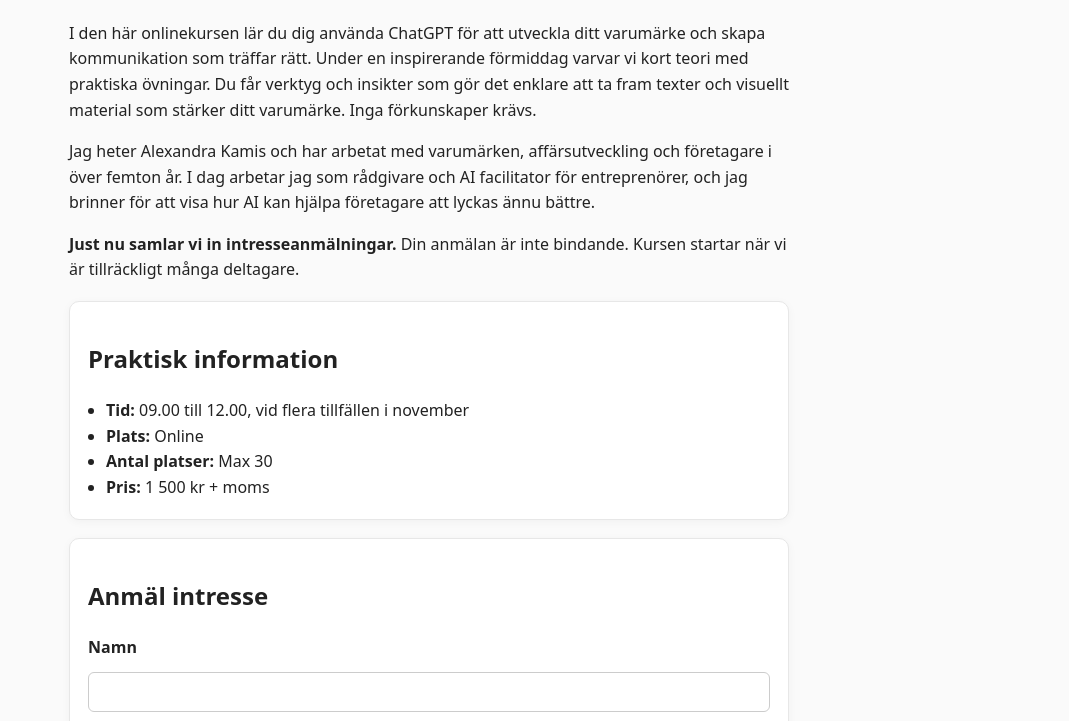
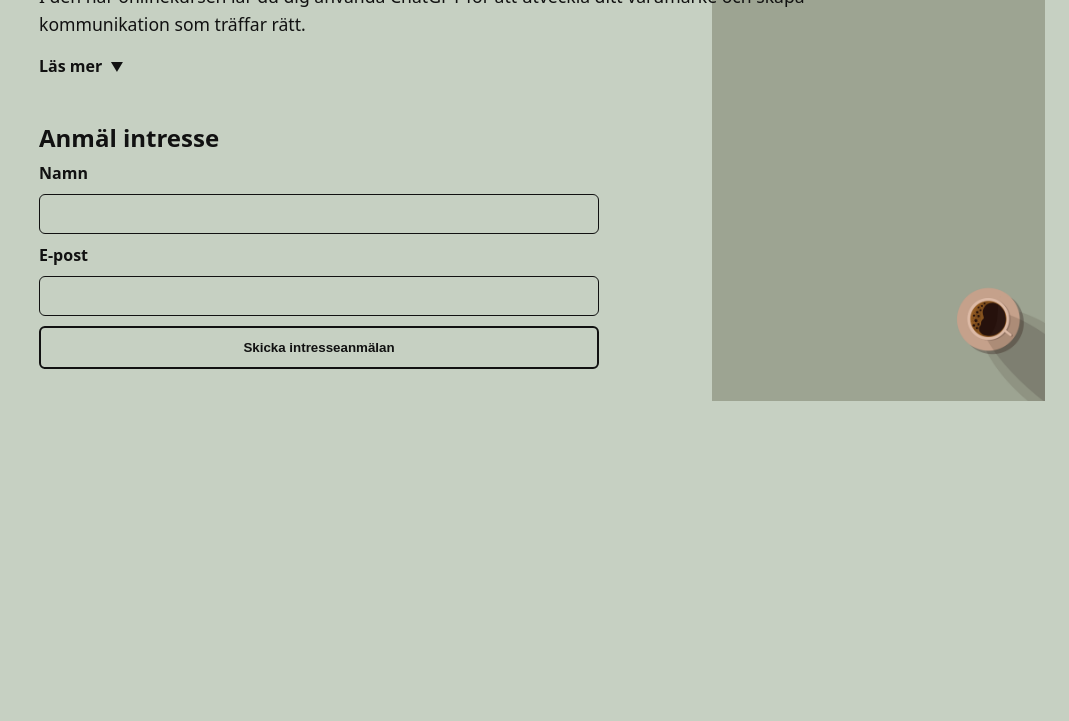
Before and after one commit to alexkamis/kamis-ai-website, a plain HTML site: page kurs/index.html in a window 1280 px wide. Shown: the part 193-914 px from the top of the page, without its empty margins (211-1280 px from the left). After the commit the page ends 800 px from the top, so only its background shows below. Drawn offline with Linux system fonts and the light colour scheme.

Commit message:
Kurstext med Läs mer, svart text och bakgrundsbild + Netlify-formulär

```diff
--- a/kurs/index.html
+++ b/kurs/index.html
@@ -4,7 +4,7 @@
   <meta charset="UTF-8" />
   <meta name="viewport" content="width=device-width, initial-scale=1" />
   <title>Bygg ditt varumärke med AI</title>
-  <meta name="description" content="Onlinekurs för företagare. Lär dig använda ChatGPT för att utveckla ditt varumärke och skapa kommunikation som fungerar. Intresseanmälan öppen." />
+  <meta name="description" content="Onlinekurs för företagare. Lär dig använda ChatGPT för att utveckla ditt varumärke och skapa träffsäker kommunikation. Intresseanmälan öppen." />
   <link rel="stylesheet" href="style.css" />
 </head>
 <body>
@@ -12,33 +12,36 @@
     <header>
       <h1>Bygg ditt varumärke med AI</h1>
       <p class="lead">
-        Att nå ut till sina kunder är en av de stora utmaningarna för företagare. Ett starkt varumärke kan göra skillnaden, och med AI har du i dag ett av de mest kraftfulla verktygen för att lyckas.
+        Att nå ut till sina kunder är en av de stora utmaningarna för företagare. Ett starkt varumärke kan göra skillnaden, och med AI har du i dag ett av de mest kraftfulla verktygen för att lyckas. I den här onlinekursen lär du dig använda ChatGPT för att utveckla ditt varumärke och skapa kommunikation som träffar rätt.
       </p>
     </header>
 
-    <section>
+    <!-- Läs mer (expanderar resten av texten) -->
+    <details class="more">
+      <summary>Läs mer</summary>
+      <div class="more-content">
         <p>
-        I den här onlinekursen lär du dig använda ChatGPT för att utveckla ditt varumärke och skapa kommunikation som träffar rätt. Under en inspirerande förmiddag varvar vi kort teori med praktiska övningar. Du får verktyg och insikter som gör det enklare att ta fram texter och visuellt material som stärker ditt varumärke. Inga förkunskaper krävs.
+          Under en inspirerande förmiddag varvar vi kort teori med praktiska övningar. Du får verktyg och insikter som gör det enklare att ta fram texter och visuellt material som stärker ditt varumärke. Inga förkunskaper krävs.
         </p>
         <p>
-        Jag heter Alexandra Kamis och har arbetat med varumärken, affärsutveckling och företagare i över femton år. I dag arbetar jag som rådgivare och AI facilitator för entreprenörer, och jag brinner för att visa hur AI kan hjälpa företagare att lyckas ännu bättre.
+          Jag som leder kursen heter Alexandra Kamis och har arbetat med varumärken, affärsutveckling och företagare i över femton år. I dag arbetar jag som rådgivare och AI facilitator för entreprenörer, och jag brinner för att visa hur AI kan hjälpa företagare att lyckas ännu bättre.
         </p>
         <p>
-        <strong>Just nu samlar vi in intresseanmälningar.</strong> Din anmälan är inte bindande. Kursen startar när vi är tillräckligt många deltagare.
+          Just nu samlar vi in intresseanmälningar. Din anmälan är inte bindande. Kursen startar när vi är tillräckligt många deltagare.
         </p>
-    </section>
 
-    <section class="info card">
         <h2>Praktisk information</h2>
-      <ul>
-        <li><strong>Tid:</strong> 09.00 till 12.00, vid flera tillfällen i november</li>
-        <li><strong>Plats:</strong> Online</li>
-        <li><strong>Antal platser:</strong> Max 30</li>
-        <li><strong>Pris:</strong> 1 500 kr + moms</li>
-      </ul>
-    </section>
+        <p>
+          <strong>Tid:</strong> 09.00 till 12.00, vid flera tillfällen i november<br>
+          <strong>Plats:</strong> Online<br>
+          <strong>Antal platser:</strong> Max 30<br>
+          <strong>Pris:</strong> 1 500 kr + moms
+        </p>
+      </div>
+    </details>
 
-    <section class="card">
+    <!-- Intresseanmälan (Netlify Forms) -->
+    <section class="form-wrap">
       <h2>Anmäl intresse</h2>
       <form name="kursintresse" method="POST" action="/tack/" data-netlify="true" netlify-honeypot="bot-field">
         <input type="hidden" name="form-name" value="kursintresse" />
@@ -52,13 +55,9 @@
         <label for="email">E-post</label>
         <input id="email" name="email" type="email" autocomplete="email" required />
 
-        <button type="submit">Skicka intresseanmälan</button>
+        <button type="submit" class="ghost-btn">Skicka intresseanmälan</button>
       </form>
     </section>
-
-    <footer class="footer">
-      <p>Mer om mig och tjänster: <a href="https://kamis.works" target="_blank" rel="noopener">kamis.works</a></p>
-    </footer>
   </main>
 </body>
 </html>
--- a/kurs/style.css
+++ b/kurs/style.css
@@ -1,20 +1,66 @@
+/* Bas */
 :root{
-  --bg:#fafafa; --text:#222; --card:#fff; --border:#e7e7e7;
-  --brand:#5a3ea6; --brand-dark:#472f88;
+  --text:#111;
+  --bg:#c6d0c2;           /* fallback om bilden inte laddar */
+  --border:#111;
 }
-*{box-sizing:border-box} html,body{margin:0;padding:0}
-body{font-family:system-ui,-apple-system,Segoe UI,Roboto,Arial,sans-serif;background:var(--bg);color:var(--text);line-height:1.6}
-.container{max-width:760px;margin:48px auto;padding:0 20px}
-h1{color:var(--brand);margin:0 0 8px}
-.lead{font-size:1.075rem;margin:0 0 24px}
-.card{background:var(--card);border:1px solid var(--border);border-radius:10px;padding:18px;margin:18px 0;box-shadow:0 2px 10px rgba(0,0,0,.04)}
-.info ul{margin:0;padding-left:18px}
-form{display:grid;gap:12px}
+*{box-sizing:border-box}
+html,body{margin:0;padding:0}
+body{
+  font-family:system-ui,-apple-system,Segoe UI,Roboto,Arial,sans-serif;
+  color:var(--text);
+  background-color:var(--bg);
+  /* Bilden ligger i /images sett från denna css som ligger i /kurs */
+  background-image:url("../images/coffee-9379521.jpeg");
+  background-repeat:no-repeat;
+  background-position:right 24px bottom 24px;
+  background-size:clamp(160px, 26vw, 420px);
+}
+.container{max-width:820px;margin:56px auto;padding:0 20px}
+h1{margin:0 0 8px 0;font-size:clamp(28px,4vw,40px)}
+h2{margin:24px 0 8px 0}
+.lead{font-size:1.1rem;line-height:1.6;margin:0 0 8px}
+
+/* Läs mer */
+.more{margin:8px 0 24px}
+.more summary{
+  cursor:pointer;
+  font-weight:700;
+  display:inline-block;
+  margin:8px 0 12px;
+  list-style:none;
+}
+.more summary::-webkit-details-marker{display:none}
+.more summary:after{content:"▼"; margin-left:8px; font-size:.8rem}
+.more[open] summary:after{content:"▲"}
+.more-content p{margin:0 0 12px}
+
+/* Formulär (svart text, transparenta fält) */
+.form-wrap{margin:32px 0 40px}
+.form-wrap form{display:grid;gap:10px;max-width:560px}
 label{font-weight:600}
-input{padding:10px;border:1px solid #ccc;border-radius:6px;font-size:1rem}
-button{padding:12px 14px;background:var(--brand);color:#fff;border:0;border-radius:6px;font-weight:700;cursor:pointer}
-button:hover{background:var(--brand-dark)}
-.footer{margin-top:24px;text-align:center;color:#666}
-.footer a{color:var(--brand);text-decoration:none}
-.footer a:hover{text-decoration:underline}
+input{
+  padding:10px 12px;
+  border:1.5px solid var(--border);
+  border-radius:6px;
+  background:transparent;
+  color:var(--text);
+  font-size:1rem;
+}
+.ghost-btn{
+  padding:12px 14px;
+  background:transparent;
+  color:var(--text);
+  border:2px solid var(--border);
+  border-radius:6px;
+  font-weight:700;
+  cursor:pointer;
+}
+.ghost-btn:hover{filter:brightness(0.9)}
 .hp{position:absolute;left:-9999px}
+
+/* Responsiv bakgrundsstorlek och inre marginaler */
+@media (max-width:700px){
+  body{background-position:right 12px bottom 12px}
+  .container{margin:32px auto 48px}
+}
```
Also changed, not shown: images/coffee-9379521.jpeg (added). Lines whose indentation alone changed are shown as unchanged.
